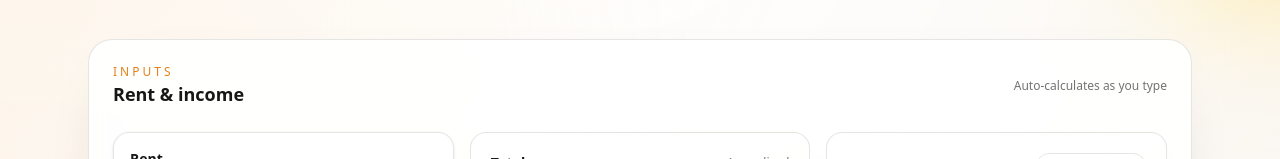
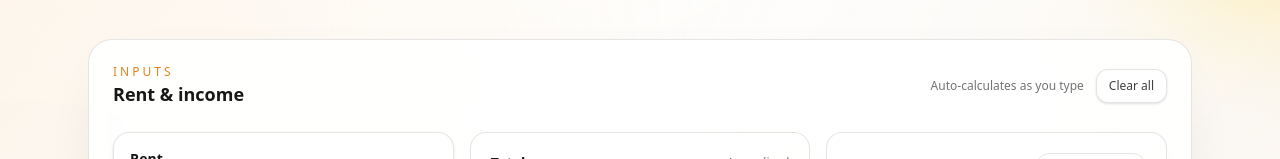
Before and after one commit to jmsjoaquin/affordability-calculator-web, a Next.js app: page / in a window 1280 px wide. Shown: the part 142-301 px from the top of the page. Built offline with nearby package versions, Linux system fonts and the light colour scheme.

Commit message:
clear all button

```diff
--- a/src/app/page.tsx
+++ b/src/app/page.tsx
@@ -50,6 +50,17 @@ export default function HomePage() {
   const [result, setResult] = useState<CalculateResponse | null>(null);
   const [loading, setLoading] = useState(false);
   const [err, setErr] = useState<string | null>(null);
+  const reqCounter = useRef(0);
+
+  const handleClearAll = () => {
+    reqCounter.current += 1;
+    setRent({ amount: "", frequency: "weekly" });
+    setTenants([]);
+    setOthers([]);
+    setResult(null);
+    setLoading(false);
+    setErr(null);
+  };
 
   // --- helpers ---
   const normalize = (rows: UIIncomeItem[]): IncomeItem[] =>
@@ -75,9 +86,6 @@ export default function HomePage() {
       other_incomes: normalize(others),
     };
   }, [canCompute, rent, tenants, others]);
-
-  // Track latest request to avoid race conditions
-  const reqCounter = useRef(0);
 
   // --- auto compute on input with debounce ---
   useEffect(() => {
@@ -149,8 +157,17 @@ export default function HomePage() {
                   Rent & income
                 </h2>
               </div>
-              <div className="text-xs text-neutral-500 dark:text-neutral-400">
-                Auto-calculates as you type
+              <div className="flex items-center gap-3">
+                <div className="text-xs text-neutral-500 dark:text-neutral-400">
+                  Auto-calculates as you type
+                </div>
+                <button
+                  type="button"
+                  onClick={handleClearAll}
+                  className="rounded-xl border border-black/10 bg-white px-3 py-2 text-xs font-medium text-neutral-700 shadow-sm transition hover:-translate-y-0.5 hover:bg-neutral-50 focus-visible:outline-none focus-visible:ring-2 focus-visible:ring-amber-400/60 dark:border-white/10 dark:bg-neutral-900/70 dark:text-neutral-200 dark:hover:bg-neutral-900"
+                >
+                  Clear all
+                </button>
               </div>
             </div>
 
```
